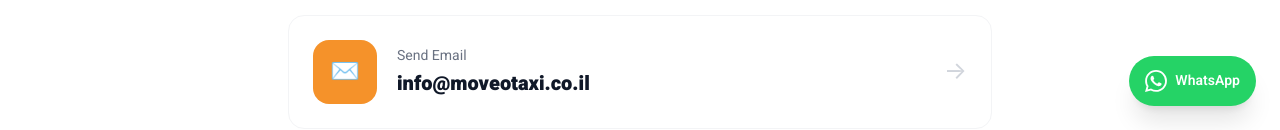
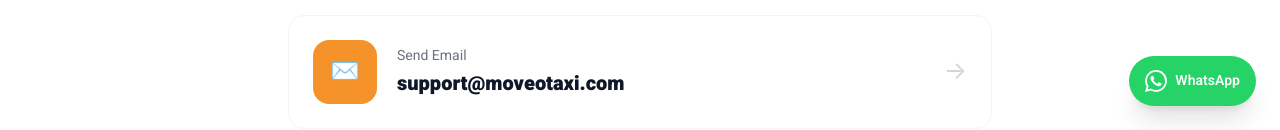
Before and after one commit to Samdev3615/moveo-taxi, a Next.js app: page /en/contact in a window 1280 px wide. Shown: the part 670-800 px from the top of the page. Built offline with nearby package versions, Linux system fonts and the light colour scheme.

Commit message:
Update contact email to support@moveotaxi.com

```diff
--- a/app/[locale]/contact/page.tsx
+++ b/app/[locale]/contact/page.tsx
@@ -45,8 +45,8 @@ export default async function ContactPage() {
       icon: <span className="text-2xl">✉️</span>,
       bg: "bg-[#F5922A]",
       label: t("contact.email"),
-      value: "info@moveotaxi.co.il",
-      href: "mailto:info@moveotaxi.co.il",
+      value: "support@moveotaxi.com",
+      href: "mailto:support@moveotaxi.com",
       external: false,
     },
   ];
```
